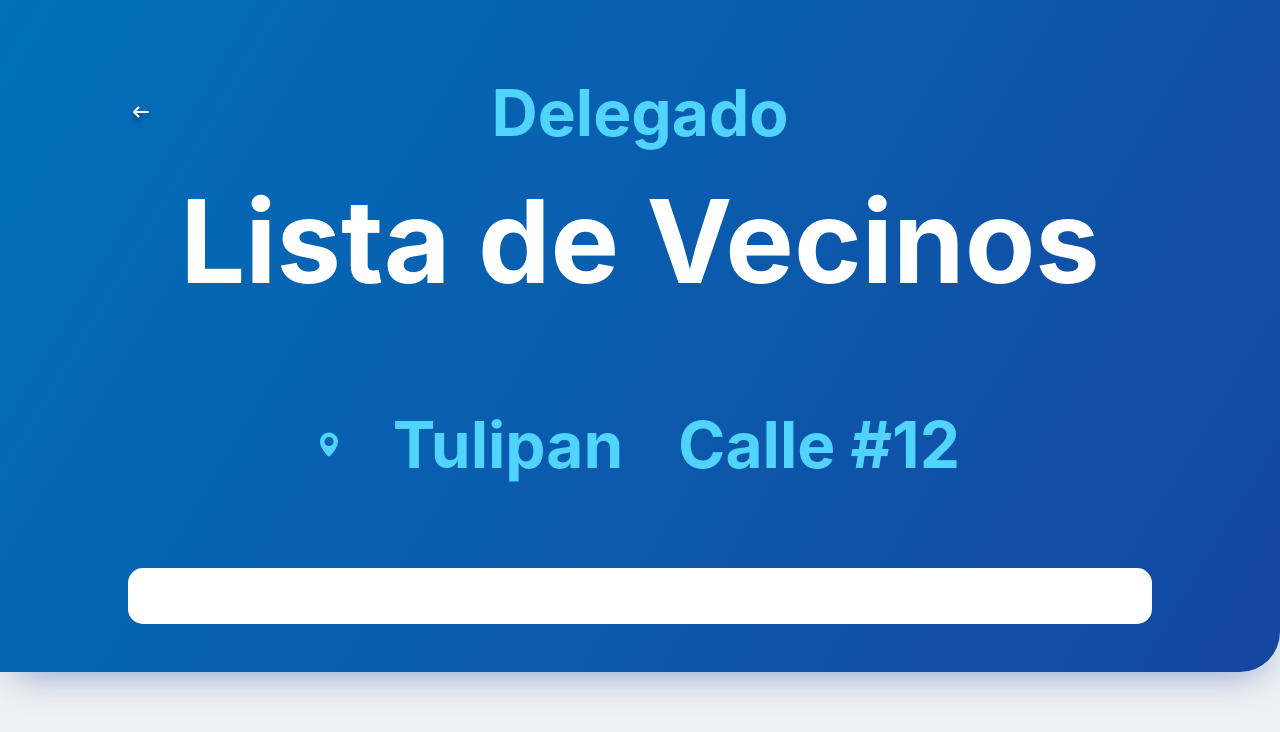
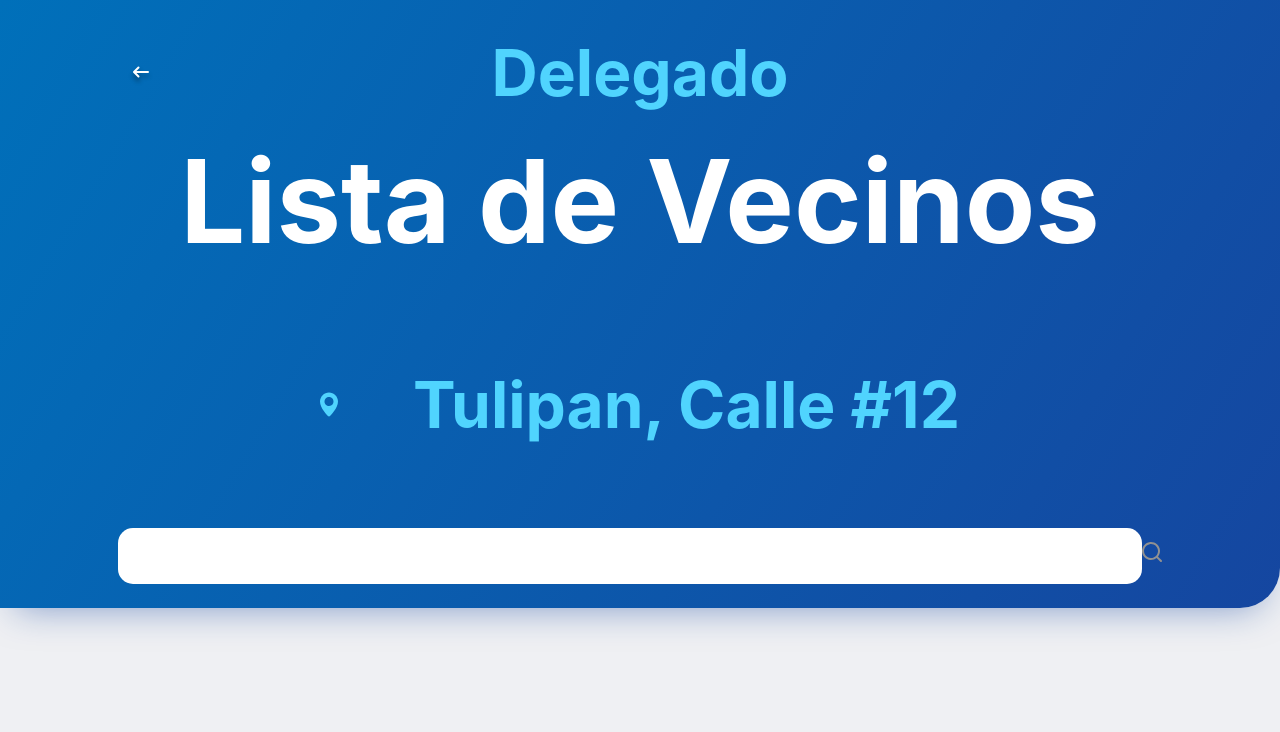
Before and after one commit to mariwrios/control-de-pagos, a React (Create React App) app: page / in a window 1280 px wide. Shown: the top 732 px of the page. Built offline with nearby package versions, Linux system fonts and the light colour scheme.

Commit message:
seccion de busqueda del homeDelegado

```diff
--- a/src/components/delegado/HomeDelegado.js
+++ b/src/components/delegado/HomeDelegado.js
@@ -12,11 +12,13 @@ export const HomeDelegado = () => {
         <h2>Lista de Vecinos</h2>
         <div className='delegado-home_hero--subtitle'>
           <img src='./assets/delegado/icon-direction.svg'/>
-          <h4>Tulipan </h4>
-          <h4> Calle #12</h4>
+          <h4>Tulipan, Calle #12 </h4>
+        </div>
+        <div className='delegado-home__buscador--container'>
+        <input/>
+        <img src='./assets/delegado/icon-lupa.svg'/>
         </div>
 
-        <input/>
       </div>
 
     </div>
--- a/src/components/delegado/home-delegado.css
+++ b/src/components/delegado/home-delegado.css
@@ -10,8 +10,7 @@
   top: 0;
   color: white;
   border-bottom-right-radius: 40px;
-  padding: 3vh;
-  padding-top: 8vh;
+  padding-top: 3vh;
   box-sizing: border-box;
   box-shadow: 0px 16px 36px -16px rgba(21, 70, 160, 0.5);
 }
@@ -49,6 +48,19 @@ justify-content: space-between;
   margin: none;
 }
 
+.delegado-home_hero--buscador-container{
+  display: flex;
+  align-items: center;
+  position: relative;
+}
+
+.delegado-home_hero--buscador-container img {
+  margin-bottom: 3vh;
+  position: absolute;
+  right: 4vw;
+  width: 5vw;
+}
+
 .delegado-home_hero input {
   width: 80vw;
   height: 7vh;
```
Also changed, not shown: public/assets/delegado/icon-lupa.svg (added).
